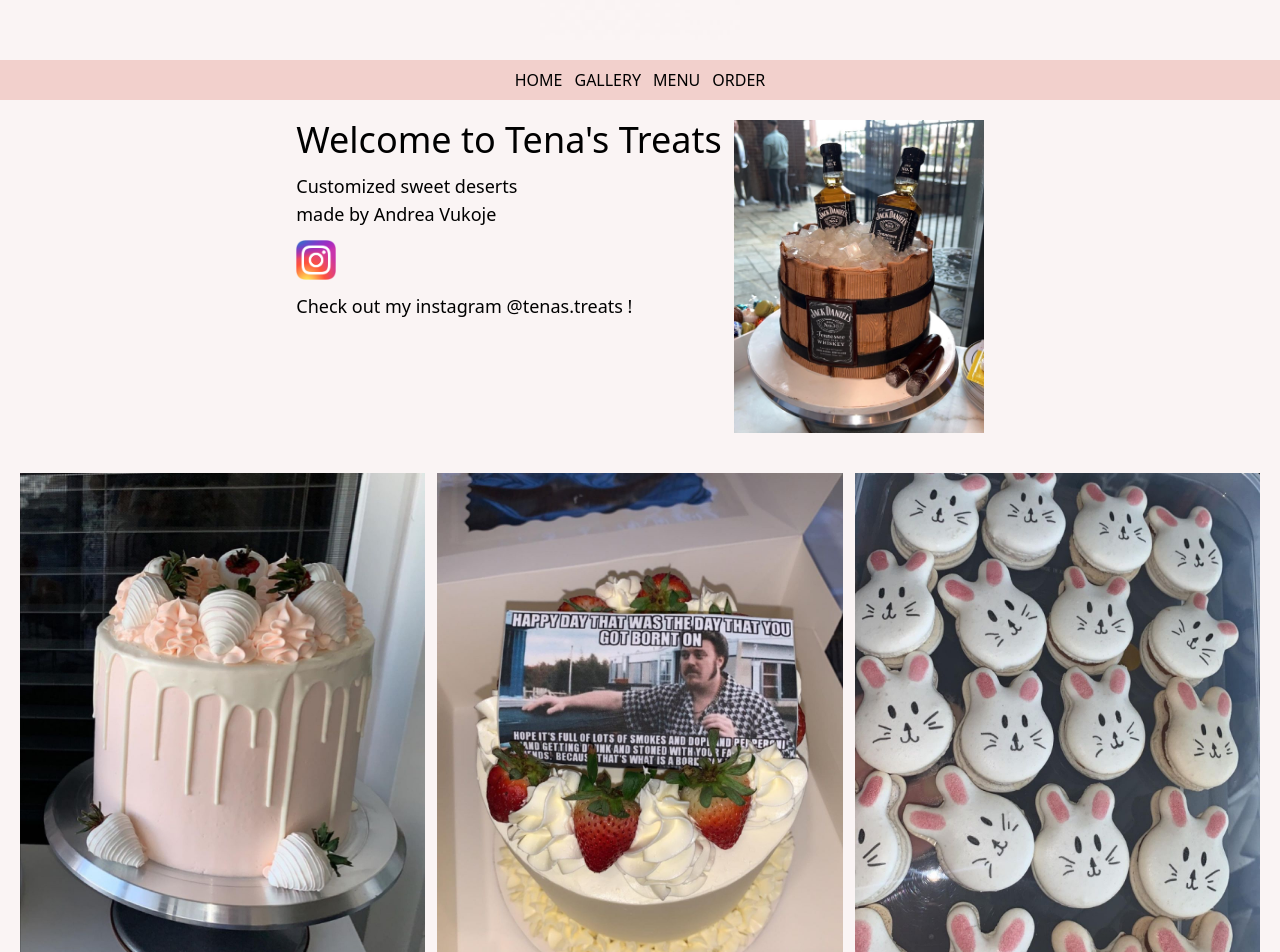
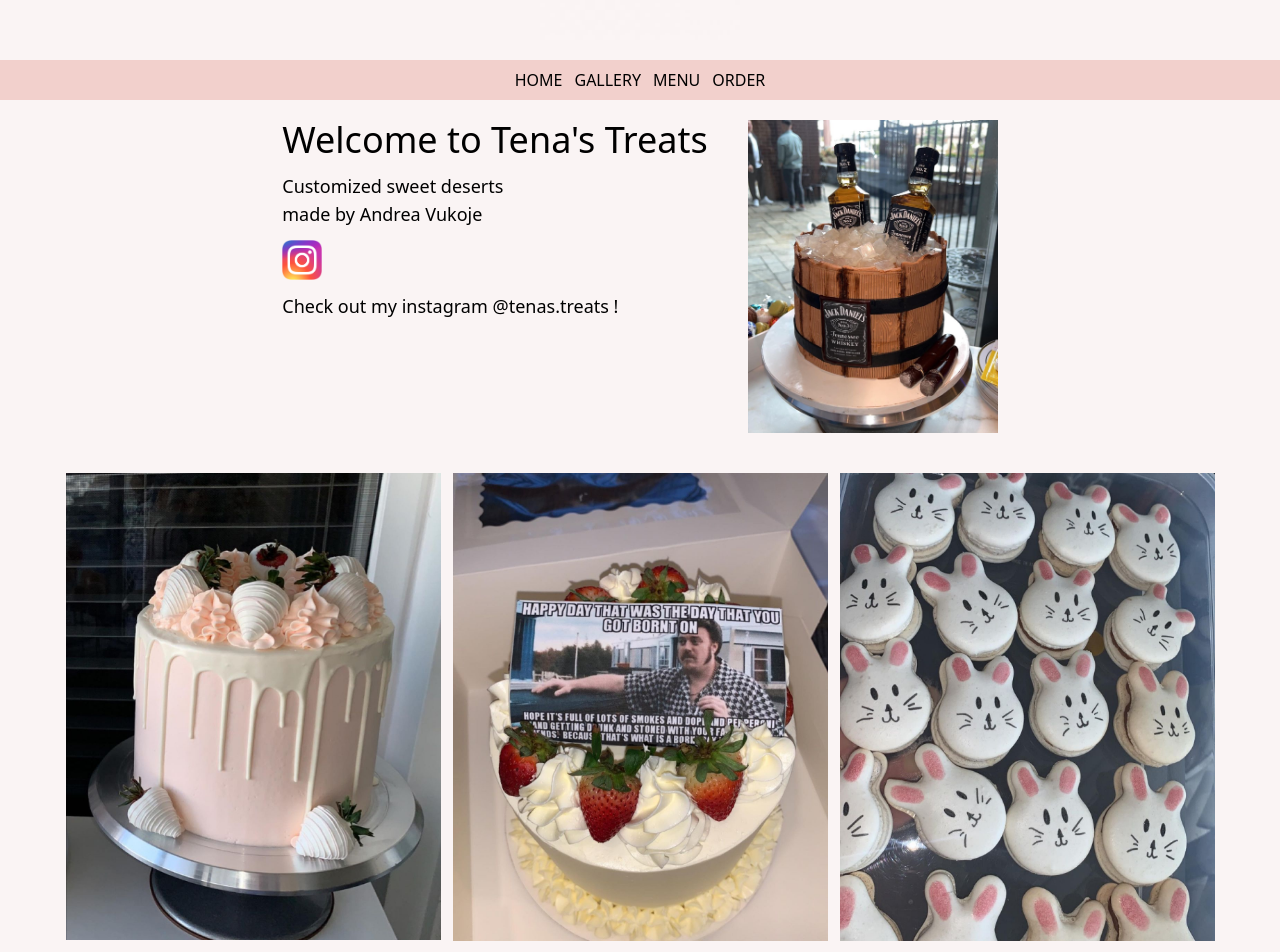
Before and after one commit to pvico12/tenastreats-website, an Angular app: page / in a window 1280 px wide. Shown: the part 160-1112 px from the top of the page. Built offline with nearby package versions, Linux system fonts and the light colour scheme.

Commit message:
resize width of menu on home page

```diff
--- a/src/app/home/home.component.html
+++ b/src/app/home/home.component.html
@@ -1,4 +1,4 @@
-<div id="welcome-container" class="flex justify-center gap-3 px-4 pb-10">
+<div id="welcome-container" class="flex justify-center lg:gap-10 gap-3 px-4 pb-10">
     <div class="flex flex-col gap-3">
         <div class="lg:text-4xl text-2xl">
             Welcome to Tena's Treats
@@ -24,15 +24,15 @@
 
 <div id="menu-container" class="flex flex-col items-center gap-3 pb-10 px-5">
     <div id="menu-options" class="flex justify-center gap-3 pb-2">
-        <div class="flex flex-col gap-2 max-w-md">
+        <div class="flex flex-col gap-2 max-w-[375px]">
             <img class="w-screen" src="../../assets/cakes/pinkCakeWhiteStrawberries.jpg" alt="Instagram Logo">
             <p class="text-center">Cakes</p>
         </div>
-        <div class="flex flex-col gap-2 max-w-md">
+        <div class="flex flex-col gap-2 max-w-[375px]">
             <img class="w-screen" src="../../assets/cakes/trailerParkBoys.jpg" alt="Instagram Logo">
             <p class="text-center">Cupcakes</p>
         </div>
-        <div class="flex flex-col gap-2 max-w-md">
+        <div class="flex flex-col gap-2 max-w-[375px]">
             <img class="w-screen" src="../../assets/cakes/bunnySugarCookies.jpg" alt="Instagram Logo">
             <p class="text-center">Cookies</p>
         </div>
```
